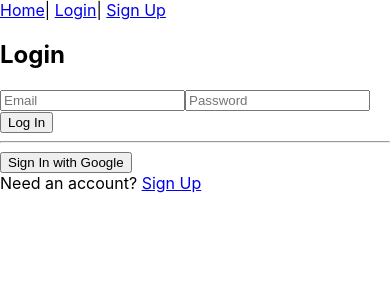
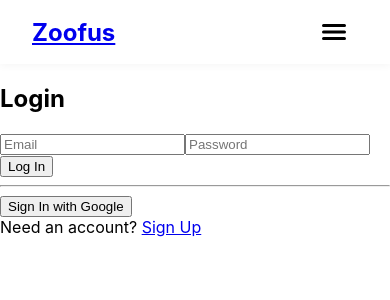
Before and after one commit to XinranCao/Zoofus, a React (Vite) app: page /login in a window 390 px wide. Shown: the top 300 px of the page. Built offline with nearby package versions, Linux system fonts and the light colour scheme; no server answers.

Commit message:
FEAT: styling top nav bar

```diff
--- a/src/App.jsx
+++ b/src/App.jsx
@@ -1,6 +1,6 @@
 import { Routes, Route } from "react-router-dom";
 
-import Navbar from "./components/NavBar.jsx";
+import Navbar from "./components/navigation/NavBar.jsx";
 import HomePage from "./pages/Home/Home.jsx";
 import LoginPage from "./pages/Auth/LoginPage.jsx";
 import SignUpPage from "./pages/Auth/SignUpPage.jsx";
--- a/src/components/NavBar.jsx
+++ /dev/null
@@ -1,33 +0,0 @@
-import { Link, useNavigate } from "react-router-dom";
-import { useAuth } from "../context/AuthContext";
-
-const Navbar = () => {
-  const { currentUser, logout } = useAuth();
-  const navigate = useNavigate();
-
-  const handleLogout = async () => {
-    try {
-      await logout();
-      navigate("/login");
-    } catch {
-      console.error("Failed to log out");
-    }
-  };
-
-  return (
-    <nav>
-      <Link to="/">Home</Link>
-      {currentUser ? (
-        <>
-          |<button onClick={handleLogout}>Sign Out</button>
-        </>
-      ) : (
-        <>
-          | <Link to="/login">Login</Link>| <Link to="/signup">Sign Up</Link>
-        </>
-      )}
-    </nav>
-  );
-};
-
-export default Navbar;
--- /dev/null
+++ b/src/components/navigation/NavBar.jsx
@@ -0,0 +1,62 @@
+import { Link, useNavigate } from "react-router-dom";
+import { useAuth } from "../../context/AuthContext";
+import { IoClose, IoMenu } from "react-icons/io5";
+import { useState } from "react";
+import styles from "./NavBar.module.less";
+
+const Navbar = () => {
+  const { currentUser, logout } = useAuth();
+  const navigate = useNavigate();
+  const [menuOpen, setMenuOpen] = useState(false);
+
+  const handleLogout = async () => {
+    try {
+      await logout();
+      navigate("/login");
+    } catch {
+      console.error("Failed to log out");
+    }
+  };
+
+  return (
+    <nav className={styles.navbar}>
+      <div className={styles.logo}>
+        <Link to="/">Zoofus</Link>
+      </div>
+      <button
+        className={`${styles.menuToggle} ${menuOpen ? styles.open : ""}`}
+        onClick={() => setMenuOpen((open) => !open)}
+        aria-label={menuOpen ? "Close menu" : "Open menu"}
+      >
+        <span className={styles.menuIcon}>
+          <IoMenu />
+        </span>
+        <span className={styles.closeIcon}>
+          <IoClose />
+        </span>
+      </button>
+      <ul className={`${styles.navLinks} ${menuOpen ? styles.open : ""}`}>
+        {currentUser ? (
+          <>
+            <li>
+              <button className={styles.signOut} onClick={handleLogout}>
+                Sign Out
+              </button>
+            </li>
+          </>
+        ) : (
+          <>
+            <li>
+              <Link to="/login">Login</Link>
+            </li>
+            <li>
+              <Link to="/signup">Sign Up</Link>
+            </li>
+          </>
+        )}
+      </ul>
+    </nav>
+  );
+};
+
+export default Navbar;
--- /dev/null
+++ b/src/components/navigation/NavBar.module.less
@@ -0,0 +1,128 @@
+.navbar {
+  display: flex;
+  align-items: center;
+  justify-content: space-between;
+  padding: 0 2rem;
+  height: 64px;
+  background: #fff;
+  box-shadow: 0 2px 8px rgba(0, 0, 0, 0.04);
+  position: relative;
+  z-index: 10;
+
+  .logo {
+    font-size: 1.5rem;
+    font-weight: bold;
+    color: #222;
+    text-decoration: none;
+  }
+
+  .menuToggle {
+    display: none;
+    background: none;
+    border: none;
+    font-size: 2rem;
+    cursor: pointer;
+    position: relative;
+    z-index: 20;
+    width: 48px;
+    height: 48px;
+    align-items: center;
+    justify-content: center;
+
+    .menuIcon,
+    .closeIcon {
+      position: absolute;
+      left: 50%;
+      top: 50%;
+      transform: translate(-50%, -50%) rotate(0deg) scale(1);
+      width: 32px;
+      height: 32px;
+      display: flex;
+      align-items: center;
+      justify-content: center;
+      transition: transform 0.4s cubic-bezier(0.4, 0.2, 0.2, 1),
+        opacity 0.3s cubic-bezier(0.4, 0.2, 0.2, 1);
+
+      svg {
+        width: 32px;
+        height: 32px;
+      }
+    }
+
+    .menuIcon {
+      opacity: 1;
+      transform: translate(-50%, -50%) rotate(0deg) scale(1);
+    }
+    .closeIcon {
+      opacity: 0;
+      transform: translate(-50%, -50%) rotate(-180deg) scale(0.5);
+    }
+
+    &.open {
+      .menuIcon {
+        opacity: 0;
+        transform: translate(-50%, -50%) rotate(180deg) scale(0.5);
+      }
+      .closeIcon {
+        opacity: 1;
+        transform: translate(-50%, -50%) rotate(0deg) scale(1.2);
+      }
+    }
+  }
+
+  .navLinks {
+    display: flex;
+    gap: 1.5rem;
+    list-style: none;
+    margin: 0;
+    padding: 0;
+
+    li {
+      a,
+      .signOut {
+        color: #222;
+        text-decoration: none;
+        font-size: 1rem;
+        background: none;
+        border: none;
+        cursor: pointer;
+        padding: 0.5rem 1rem;
+        border-radius: 4px;
+        transition: background 0.2s;
+
+        &:hover {
+          background: #f2f2f2;
+        }
+      }
+    }
+  }
+
+  @media (max-width: 768px) {
+    .menuToggle {
+      display: flex;
+    }
+    .navLinks {
+      display: none; // Hide menu by default on mobile
+      flex-direction: column;
+      position: absolute;
+      top: 64px;
+      right: 0;
+      background: #fff;
+      width: 180px;
+      box-shadow: 0 2px 8px rgba(0, 0, 0, 0.08);
+      padding: 1rem 0;
+      gap: 0.5rem;
+      opacity: 0;
+      pointer-events: none;
+      transform: translateY(-10px);
+      transition: opacity 0.2s, transform 0.2s;
+
+      &.open {
+        display: flex; // Show menu only when open
+        opacity: 1;
+        pointer-events: auto;
+        transform: translateY(0);
+      }
+    }
+  }
+}
```
